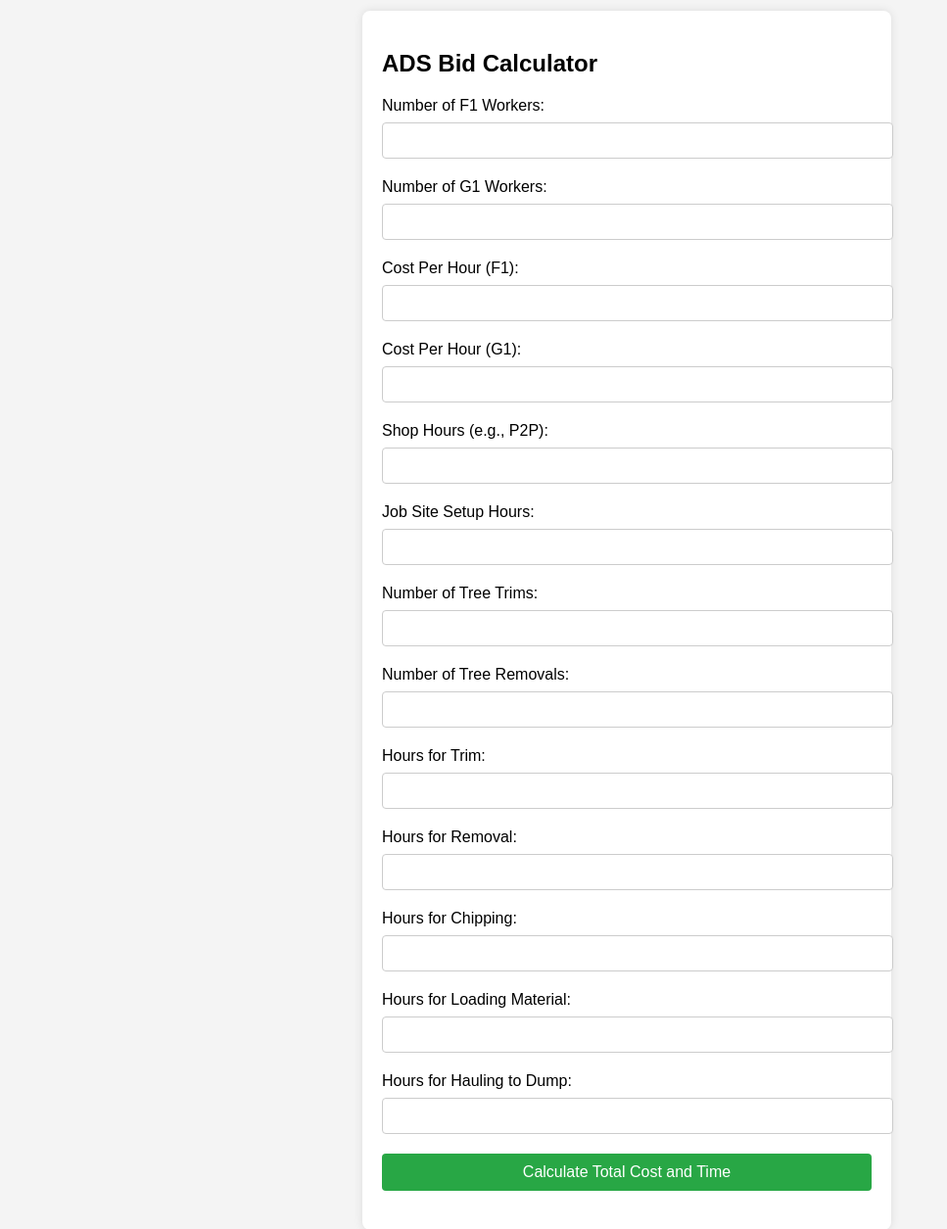
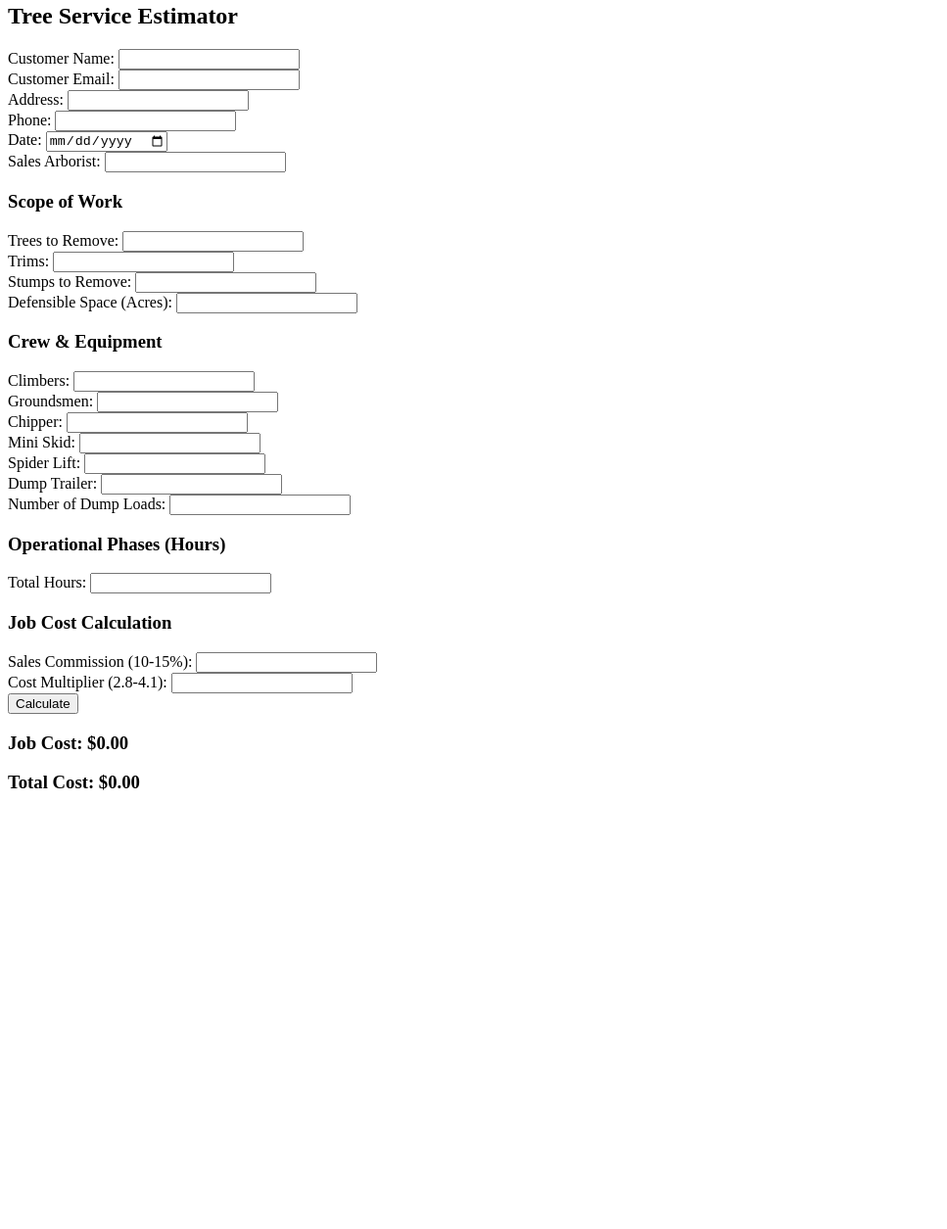
Before and after one commit to asilici17/calc, a plain HTML site: page index.html in a window 1280 px wide. Shown: the part 17-1272 px from the top of the page at 98% size, without its empty margins (0-967 px from the left). After the commit the page ends 846 px from the top, so only its background shows below. Drawn offline with Linux system fonts and the light colour scheme.

Commit message:
new ads sheet

```diff
--- a/index.html
+++ b/index.html
@@ -3,168 +3,70 @@
 <head>
     <meta charset="UTF-8">
     <meta name="viewport" content="width=device-width, initial-scale=1.0">
-    <title>ADS Bid Calculator</title>
-    <style>
-        body {
-            font-family: Arial, sans-serif;
-            padding: 20px;
-            background-color: #f4f4f4;
+    <title>Tree Service Estimator</title>
+    <script>
+        function calculateTotal() {
+            let totalHours = parseFloat(document.getElementById('totalHours').value) || 0;
+            let climberCount = parseFloat(document.getElementById('climbers').value) || 0;
+            let groundsmenCount = parseFloat(document.getElementById('groundsmen').value) || 0;
+            let salesCommissionRate = parseFloat(document.getElementById('salesCommission').value) / 100 || 0;
+            let costMultiplier = parseFloat(document.getElementById('costMultiplier').value) || 2.8;
+
+            let chipperCount = parseFloat(document.getElementById('chipper').value) || 0;
+            let miniSkidCount = parseFloat(document.getElementById('miniSkid').value) || 0;
+            let spiderLiftCount = parseFloat(document.getElementById('spiderLift').value) || 0;
+            let dumpTrailerCount = parseFloat(document.getElementById('dumpTrailer').value) || 0;
+            let dumpLoads = parseFloat(document.getElementById('dumpLoads').value) || 0;
+
+            let laborCost = (climberCount * 85 + groundsmenCount * 50) * totalHours;
+            let equipmentCost = (chipperCount * 400) + (miniSkidCount * 400) + (spiderLiftCount * 400) + (dumpTrailerCount * 100);
+            let dumpCost = dumpLoads * 650;
+
+            let trueCost = laborCost + equipmentCost + dumpCost;
+            let jobCost = trueCost + (trueCost * salesCommissionRate);
+            let totalCost = jobCost * costMultiplier;
+
+            document.getElementById('finalCost').innerText = `$${jobCost.toFixed(2)}`;
+            document.getElementById('totalCost').innerText = `$${totalCost.toFixed(2)}`;
         }
-        .calculator {
-            max-width: 500px;
-            margin: 0 auto;
-            padding: 20px;
-            background: #fff;
-            border-radius: 8px;
-            box-shadow: 0 0 10px rgba(0, 0, 0, 0.1);
-        }
-        label {
-            display: block;
-            margin-bottom: 8px;
-        }
-        input[type="number"] {
-            width: 100%;
-            padding: 10px;
-            margin-bottom: 20px;
-            border: 1px solid #ccc;
-            border-radius: 4px;
-        }
-        button {
-            width: 100%;
-            padding: 10px;
-            background-color: #28a745;
-            color: #fff;
-            border: none;
-            border-radius: 4px;
-            font-size: 16px;
-            cursor: pointer;
-        }
-        button:hover {
-            background-color: #218838;
-        }
-        .result {
-            margin-top: 20px;
-            font-size: 18px;
-        }
-        .result-section {
-            margin-bottom: 30px;
-            padding: 15px;
-            border: 1px solid #ddd;
-            border-radius: 5px;
-            background-color: #f9f9f9;
-        }
-        .result-section h3 {
-            margin-bottom: 10px;
-            font-size: 20px;
-            color: #333;
-        }
-    </style>
+    </script>
 </head>
 <body>
-    <div class="calculator">
-        <h2>ADS Bid Calculator</h2>
-        <form id="bidCalculatorForm">
-            <label for="f1Workers">Number of F1 Workers:</label>
-            <input type="number" id="f1Workers" step="1">
+    <h2>Tree Service Estimator</h2>
+    <form>
+        <label>Customer Name: <input type="text"></label><br>
+        <label>Customer Email: <input type="email"></label><br>
+        <label>Address: <input type="text"></label><br>
+        <label>Phone: <input type="tel"></label><br>
+        <label>Date: <input type="date"></label><br>
+        <label>Sales Arborist: <input type="text"></label><br>
 
-            <label for="g1Workers">Number of G1 Workers:</label>
-            <input type="number" id="g1Workers" step="1">
+        <h3>Scope of Work</h3>
+        <label>Trees to Remove: <input type="number"></label><br>
+        <label>Trims: <input type="number"></label><br>
+        <label>Stumps to Remove: <input type="number"></label><br>
+        <label>Defensible Space (Acres): <input type="number" step="0.1"></label><br>
 
-            <label for="costPerHourF1">Cost Per Hour (F1):</label>
-            <input type="number" id="costPerHourF1" step="0.01">
+        <h3>Crew & Equipment</h3>
+        <label>Climbers: <input type="number" id="climbers"></label><br>
+        <label>Groundsmen: <input type="number" id="groundsmen"></label><br>
+        <label>Chipper: <input type="number" id="chipper"></label><br>
+        <label>Mini Skid: <input type="number" id="miniSkid"></label><br>
+        <label>Spider Lift: <input type="number" id="spiderLift"></label><br>
+        <label>Dump Trailer: <input type="number" id="dumpTrailer"></label><br>
+        <label>Number of Dump Loads: <input type="number" id="dumpLoads"></label><br>
 
-            <label for="costPerHourG1">Cost Per Hour (G1):</label>
-            <input type="number" id="costPerHourG1" step="0.01">
+        <h3>Operational Phases (Hours)</h3>
+        <label>Total Hours: <input type="number" id="totalHours"></label><br>
 
-            <label for="shopHrsTree">Shop Hours (e.g., P2P):</label>
-            <input type="number" id="shopHrsTree" step="0.01">
+        <h3>Job Cost Calculation</h3>
+        <label>Sales Commission (10-15%): <input type="number" id="salesCommission" step="0.1"></label><br>
+        <label>Cost Multiplier (2.8-4.1): <input type="number" id="costMultiplier" step="0.1"></label><br>
 
-            <label for="setupHrsTree">Job Site Setup Hours:</label>
-            <input type="number" id="setupHrsTree" step="0.01">
+        <button type="button" onclick="calculateTotal()">Calculate</button>
+    </form>
 
-            <label for="numTreeTrims">Number of Tree Trims:</label>
-            <input type="number" id="numTreeTrims" step="1">
-
-            <label for="numTreeRemovals">Number of Tree Removals:</label>
-            <input type="number" id="numTreeRemovals" step="1">
-
-            <label for="trimHrs">Hours for Trim:</label>
-            <input type="number" id="trimHrs" step="0.01">
-
-            <label for="removalHrs">Hours for Removal:</label>
-            <input type="number" id="removalHrs" step="0.01">
-
-            <label for="chipHrs">Hours for Chipping:</label>
-            <input type="number" id="chipHrs" step="0.01">
-
-            <label for="loadHrs">Hours for Loading Material:</label>
-            <input type="number" id="loadHrs" step="0.01">
-
-            <label for="haulHrs">Hours for Hauling to Dump:</label>
-            <input type="number" id="haulHrs" step="0.01">
-
-            <button type="button" onclick="calculateTotalCostAndTime()">Calculate Total Cost and Time</button>
-        </form>
-
-        <div class="result" id="result"></div>
-    </div>
-
-    <script>
-        function calculateTotalCostAndTime() {
-            const f1Workers = parseInt(document.getElementById('f1Workers').value) || 0;
-            const g1Workers = parseInt(document.getElementById('g1Workers').value) || 0;
-            const costPerHourF1 = parseFloat(document.getElementById('costPerHourF1').value) || 0;
-            const costPerHourG1 = parseFloat(document.getElementById('costPerHourG1').value) || 0;
-            const shopHrsTree = parseFloat(document.getElementById('shopHrsTree').value) || 0;
-            const setupHrsTree = parseFloat(document.getElementById('setupHrsTree').value) || 0;
-            const numTreeTrims = parseInt(document.getElementById('numTreeTrims').value) || 0;
-            const numTreeRemovals = parseInt(document.getElementById('numTreeRemovals').value) || 0;
-            const trimHrs = parseFloat(document.getElementById('trimHrs').value) || 0;
-            const removalHrs = parseFloat(document.getElementById('removalHrs').value) || 0;
-            const chipHrs = parseFloat(document.getElementById('chipHrs').value) || 0;
-            const loadHrs = parseFloat(document.getElementById('loadHrs').value) || 0;
-            const haulHrs = parseFloat(document.getElementById('haulHrs').value) || 0;
-
-            const totalTrimTime = numTreeTrims * (trimHrs + chipHrs + loadHrs + haulHrs);
-            const totalRemovalTime = numTreeRemovals * (removalHrs + chipHrs + loadHrs + haulHrs);
-            const totalTime = shopHrsTree + setupHrsTree + totalTrimTime + totalRemovalTime;
-
-            const totalHrs = totalTime;
-            const totalCostF1 = f1Workers * totalHrs * costPerHourF1;
-            const totalCostG1 = g1Workers * totalHrs * costPerHourG1;
-            const totalCost = totalCostF1 + totalCostG1;
-
-            let resultHTML = `
-                <div class="result-section">
-                    <h3>Summary</h3>
-                    Shop Hours: ${shopHrsTree.toFixed(2)} hours<br>
-                    Job Site Setup Hours: ${setupHrsTree.toFixed(2)} hours<br>
-                    Total Trim Time: ${totalTrimTime.toFixed(2)} hours<br>
-                    Total Removal Time: ${totalRemovalTime.toFixed(2)} hours<br>
-                    Total Time for All Trees: ${totalTime.toFixed(2)} hours<br>
-                    Total Cost: $${totalCost.toFixed(2)}
-                </div>
-            `;
-
-            const equipmentMultiplier1 = 0.15;
-            const equipmentMultiplier2 = 0.30;
-
-            for (let i = 1.5; i <= 2.5; i += 0.1) {
-                const totalWithMargin = totalCost * i;
-                const equipmentCost1 = totalWithMargin * equipmentMultiplier1;
-                const equipmentCost2 = totalWithMargin * equipmentMultiplier2;
-                resultHTML += `
-                    <div class="result-section">
-                        <h3>Margin Multiplier ${i.toFixed(1)}x</h3>
-                        Total Cost with ${i.toFixed(1)}x Margin: $${totalWithMargin.toFixed(2)}<br>
-                        Equipment Cost 0.15x of Total: $${equipmentCost1.toFixed(2)}<br>
-                        Equipment Cost 0.30x of Total: $${equipmentCost2.toFixed(2)}
-                    </div>
-                `;
-            }
-
-            document.getElementById('result').innerHTML = resultHTML;
-        }
-    </script>
+    <h3>Job Cost: <span id="finalCost">$0.00</span></h3>
+    <h3>Total Cost: <span id="totalCost">$0.00</span></h3>
 </body>
 </html>
```
